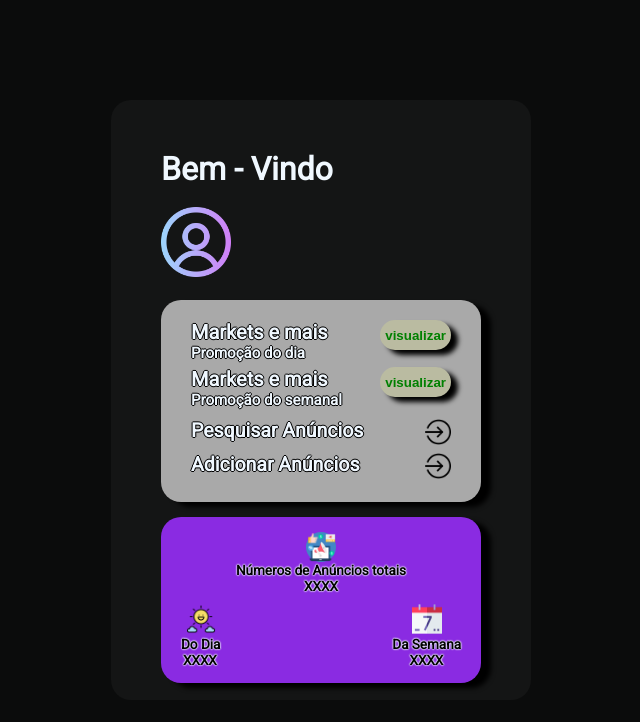
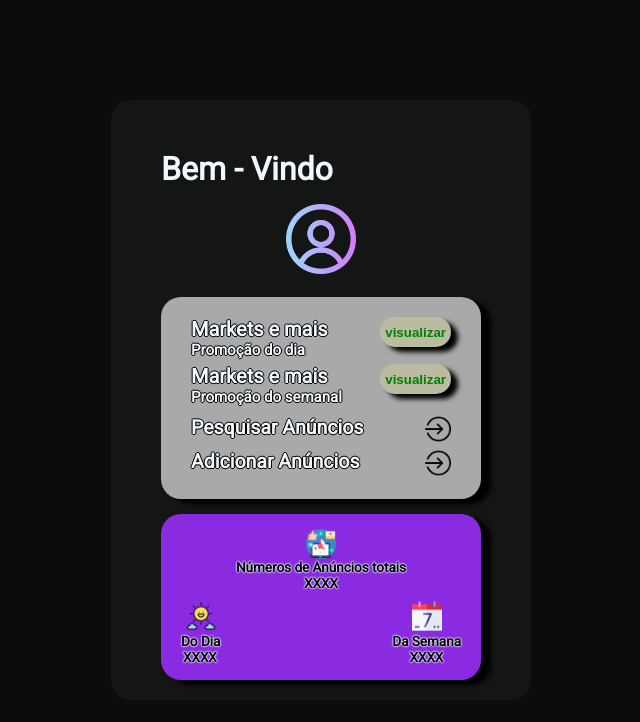
Before and after one commit to George-Luis-Costa/TCC_Qual_e_o_Preco, a React (Create React App) app: page /Main in a window 1280 px wide. Shown: the top 722 px of the page, without its empty margins (319-959 px from the left). Built offline with nearby package versions, Linux system fonts and the light colour scheme.

Commit message:
telaMain botao voltar

```diff
--- a/src/page/tela_main/telaMain.css
+++ b/src/page/tela_main/telaMain.css
@@ -10,6 +10,35 @@
     border-radius: 20px;
 }
 
+.hover-image {
+    position: relative;
+    left: 0;
+    top: 0;
+    margin: auto;
+}
+
+.hover-image span {
+    position: absolute;
+    display: block;
+    opacity: 0;
+    visibility: hidden;
+    bottom: 200px;
+    width: 100%;
+    line-height: 45px;
+    height: 45px;
+    background-color: #000;
+    color: #FFF;
+    text-align: center;
+    font-family: "Roboto";
+    border-radius: 20px;
+    transition: all 0.4s ease;
+}
+
+.hover-image:hover span {
+    opacity: 1;
+    visibility: visible;
+    bottom: 0;
+}
 .conteiner_sources {
     position: relative;
     font-size: small;
--- a/src/page/tela_main/telaMain.jsx
+++ b/src/page/tela_main/telaMain.jsx
@@ -27,10 +27,13 @@ const TelaMain = () => {
 
       <header style={{ color: 'aliceblue' }}>
         <h1>Bem - Vindo</h1>
-        <br />
+
         <figure>
           <Link to={"/"}>
-          <img src={perfil} alt="Perfil" width="70px" height="70px" />
+            <div className='hover-image'>
+              <img className='img' src={perfil} alt="Perfil" title='Voltar para a tela de Login' width="70px" height="70px" />
+              <span class="texto">Voltar ao Login</span>
+            </div>
           </Link>
         </figure>
       </header>
```
Also changed, not shown: src/page/tela_login/telaLogin.css (+5 -4 lines).
